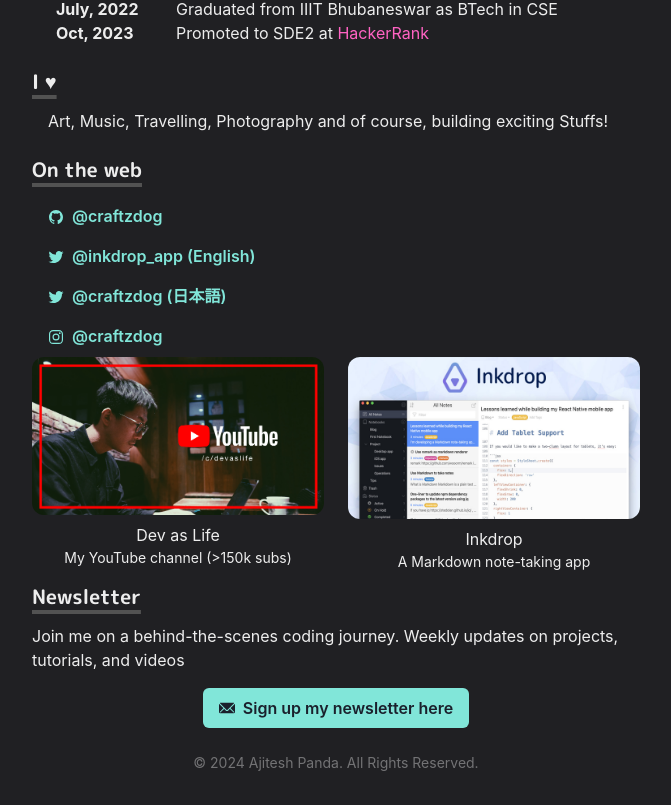
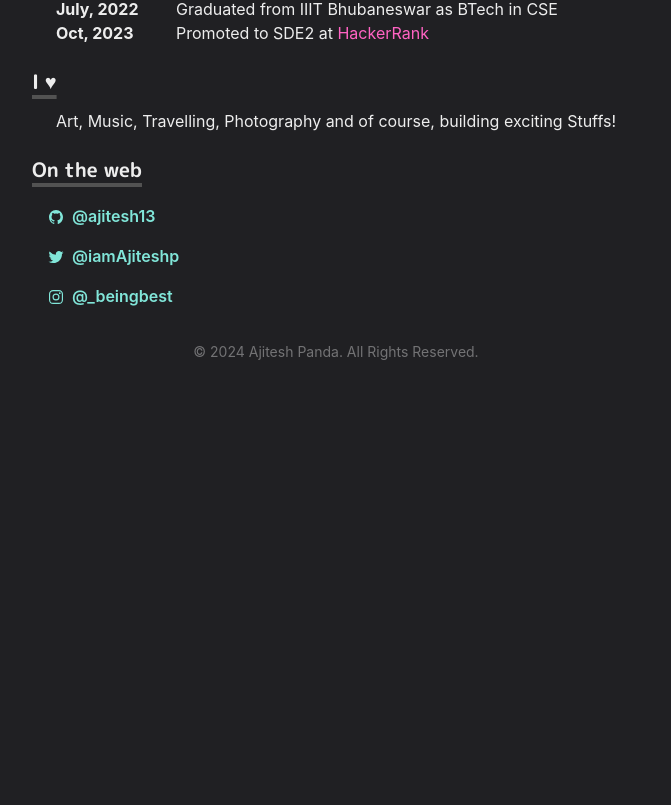
Before and after one commit to ajitesh13/ajitesh13.github.io, a Next.js app: page / in a window 1280 px wide. Shown: the part 913-1718 px from the top of the page, without its empty margins (304-975 px from the left). After the commit the page ends 1307 px from the top, so only its background shows below. Built offline with nearby package versions, Linux system fonts and the light colour scheme.

Commit message:
typescript related changes

```diff
--- a/components/paragraph.js
+++ b/components/paragraph.js
@@ -2,7 +2,7 @@
 
 const Paragraph = styled.p`
   text-align: justify;
-  text-indent: 1em;
+  text-indent: 1.5em;
   hyphens: auto;
 `
 
--- a/pages/index.js
+++ b/pages/index.tsx
@@ -15,11 +15,12 @@
 import { BioSection } from '../components/bio'
 import Layout from '../components/layouts/article'
 import Section from '../components/section'
+import { IoLogoTwitter, IoLogoInstagram, IoLogoGithub } from 'react-icons/io5'
+import Image from 'next/image'
+
 import { GridItem } from '../components/grid-item'
-import { IoLogoTwitter, IoLogoInstagram, IoLogoGithub } from 'react-icons/io5'
 import thumbYouTube from '../public/images/links/youtube.png'
 import thumbInkdrop from '../public/images/works/inkdrop_eyecatch.png'
-import Image from 'next/image'
 
 const Home = () => (
   <Layout>
@@ -86,7 +87,7 @@
           technologies and would be thrilled to discuss any ideas that you are
           excited about.
         </Paragraph>
-        <Box align="center" my={4}>
+        <Box alignItems="center" my={4}>
           <Button
             as={NextLink}
             href="/works"
@@ -156,52 +157,41 @@
         </Heading>
         <List>
           <ListItem>
-            <Link href="https://github.com/craftzdog" target="_blank">
+            <Link href="https://github.com/ajitesh13" target="_blank">
               <Button
                 variant="ghost"
                 colorScheme="teal"
                 leftIcon={<IoLogoGithub />}
               >
-                @craftzdog
+                @ajitesh13
               </Button>
             </Link>
           </ListItem>
           <ListItem>
-            <Link href="https://twitter.com/inkdrop_app" target="_blank">
+            <Link href="https://twitter.com/iamAjiteshp" target="_blank">
               <Button
                 variant="ghost"
                 colorScheme="teal"
                 leftIcon={<IoLogoTwitter />}
               >
-                @inkdrop_app (English)
+                @iamAjiteshp
               </Button>
             </Link>
           </ListItem>
           <ListItem>
-            <Link href="https://twitter.com/craftzdog" target="_blank">
-              <Button
-                variant="ghost"
-                colorScheme="teal"
-                leftIcon={<IoLogoTwitter />}
-              >
-                @craftzdog (日本語)
-              </Button>
-            </Link>
-          </ListItem>
-          <ListItem>
-            <Link href="https://instagram.com/craftzdog" target="_blank">
+            <Link href="https://www.instagram.com/_beingbest/" target="_blank">
               <Button
                 variant="ghost"
                 colorScheme="teal"
                 leftIcon={<IoLogoInstagram />}
               >
-                @craftzdog
+                @_beingbest
               </Button>
             </Link>
           </ListItem>
         </List>
 
-        <SimpleGrid columns={[1, 2, 2]} gap={6}>
+        {/* <SimpleGrid columns={[1, 2, 2]} gap={6}>
           <GridItem
             href="https://www.youtube.com/devaslife"
             title="Dev as Life"
@@ -224,9 +214,9 @@
         <p>
           Join me on a behind-the-scenes coding journey. Weekly updates on
           projects, tutorials, and videos
-        </p>
+        </p> */}
 
-        <Box align="center" my={4}>
+        {/* <Box align="center" my={4}>
           <Button
             as={NextLink}
             href="https://www.devas.life/"
@@ -236,7 +226,7 @@
           >
             Sign up my newsletter here
           </Button>
-        </Box>
+        </Box> */}
       </Section>
     </Container>
   </Layout>
```
Also changed, not shown: components/layouts/article.tsx (renamed from components/layouts/article.js, +8 -1 lines), tsconfig.json (+4 -16 lines).
